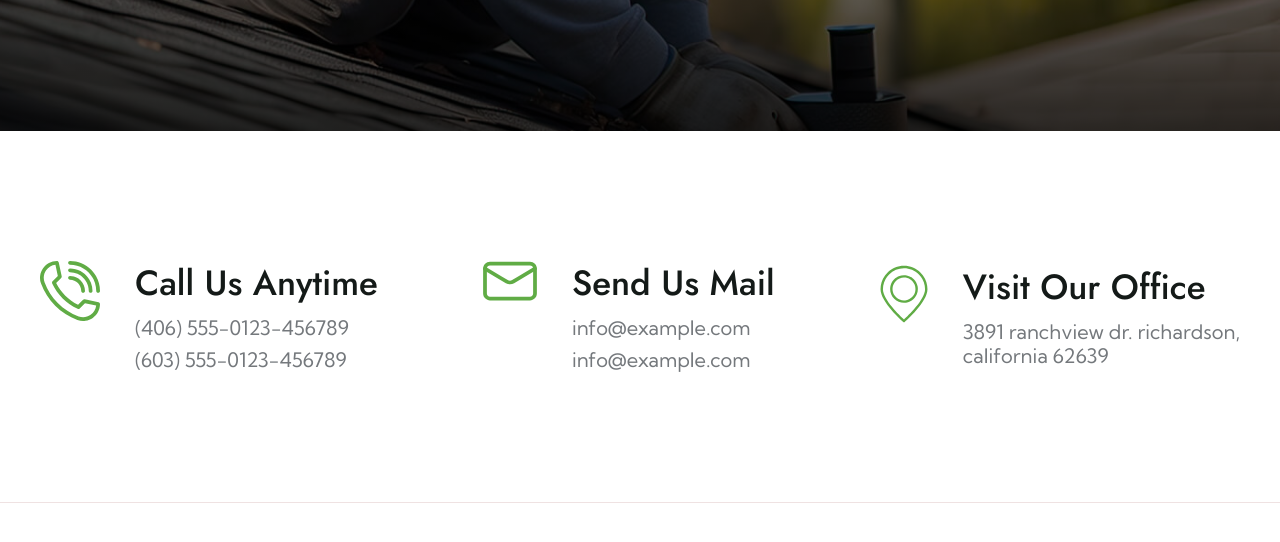
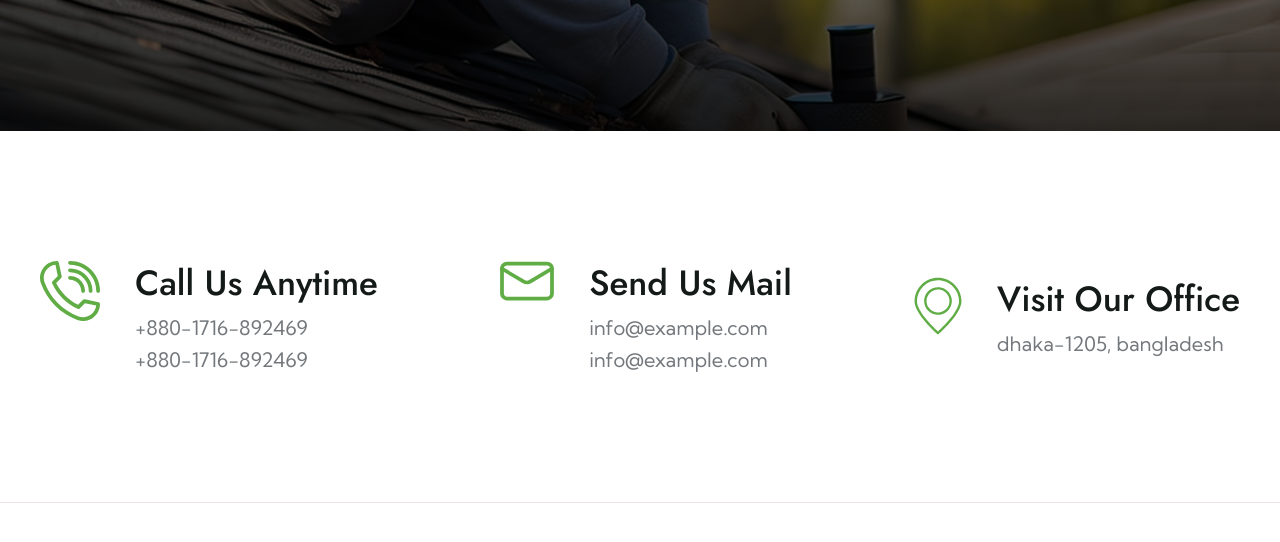
Before and after one commit to webDevASM/Roofing-ServiceWebsite-01, a plain HTML site: page contact.html in a window 1280 px wide. Shown: the part 486-1028 px from the top of the page. Drawn offline with Linux system fonts and the light colour scheme.

Commit message:
Update contact information in contact.html

```diff
--- a/contact.html
+++ b/contact.html
@@ -117,7 +117,7 @@
                                         <i class="fal fa-map-marker-alt"></i>
                                     </div>
                                     <div class="offcanvas__contact-text">
-                                        <a target="_blank" href="#">Main Street, Melbourne, Australia</a>
+                                        <a target="_blank" href="#">Dhaka-1205, Bangladesh</a>
                                     </div>
                                 </li>
                                 <li class="d-flex align-items-center">
@@ -141,7 +141,7 @@
                                         <i class="far fa-phone"></i>
                                     </div>
                                     <div class="offcanvas__contact-text">
-                                        <a href="tel:+11002345909">+11002345909</a>
+                                        <a href="tel:+11002345909">+880-1716-892469</a>
                                     </div>
                                 </li>
                             </ul>
@@ -354,8 +354,8 @@
                         </div>
                         <div class="content">
                             <h2>Call Us Anytime</h2>
-                            <h4 class="mb-2"><a href="tel:4065550123456789">(406) 555-0123-456789</a></h4>
-                            <h4><a href="tel:4065550123456789">(603) 555-0123-456789</a></h4>
+                            <h4 class="mb-2"><a href="tel:4065550123456789">+880-1716-892469</a></h4>
+                            <h4><a href="tel:4065550123456789">+880-1716-892469</a></h4>
                         </div>
                     </div>
                     <div class="icon-items wow fadeInUp" data-wow-delay=".5s">
@@ -374,7 +374,7 @@
                         </div>
                         <div class="content">
                             <h2>Visit Our Office</h2>
-                            <h4>3891 Ranchview Dr. Richardson, <br> California 62639</h4>
+                            <h4>Dhaka-1205, Bangladesh</h4>
                         </div>
                     </div>
                 </div>
```
